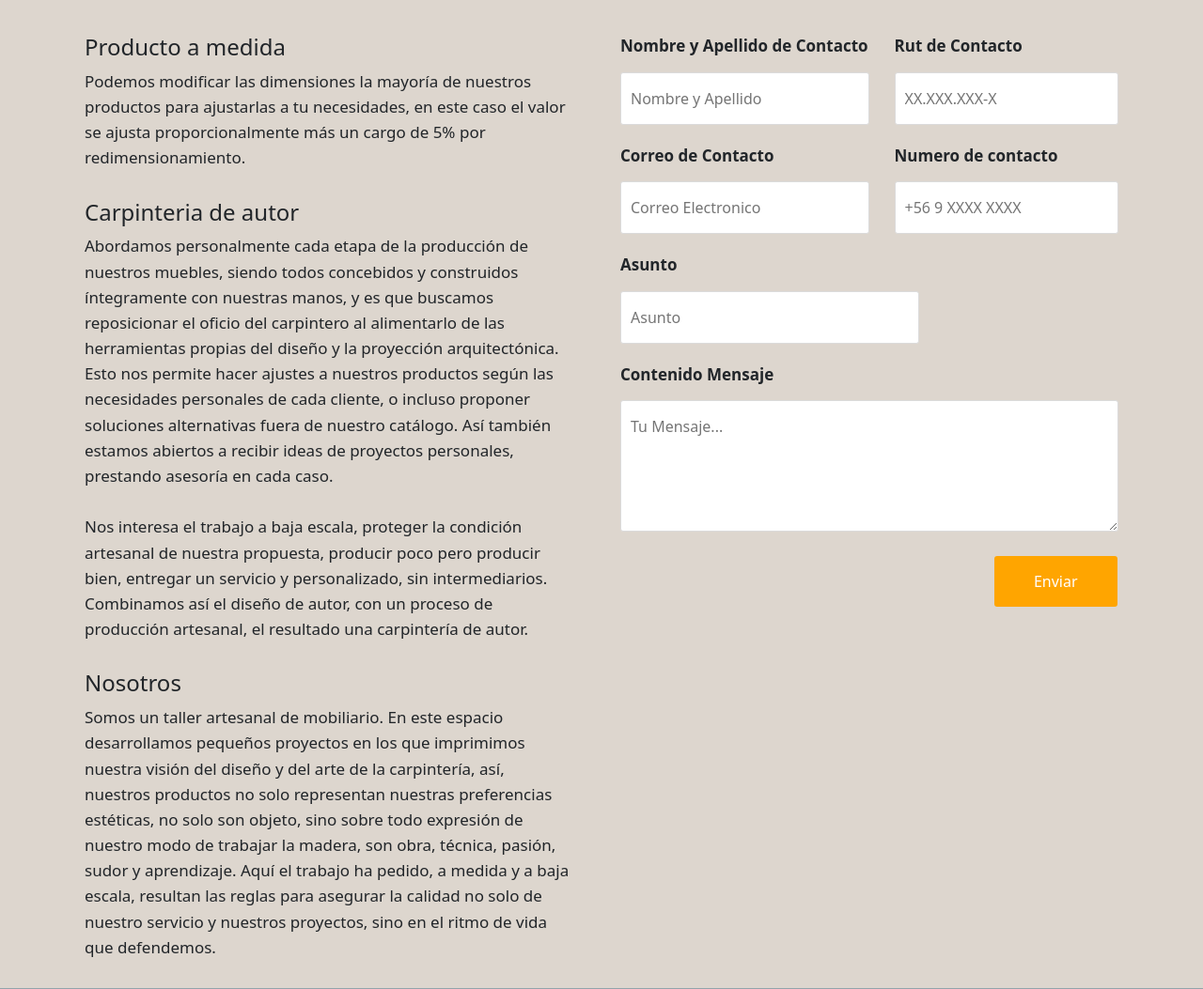
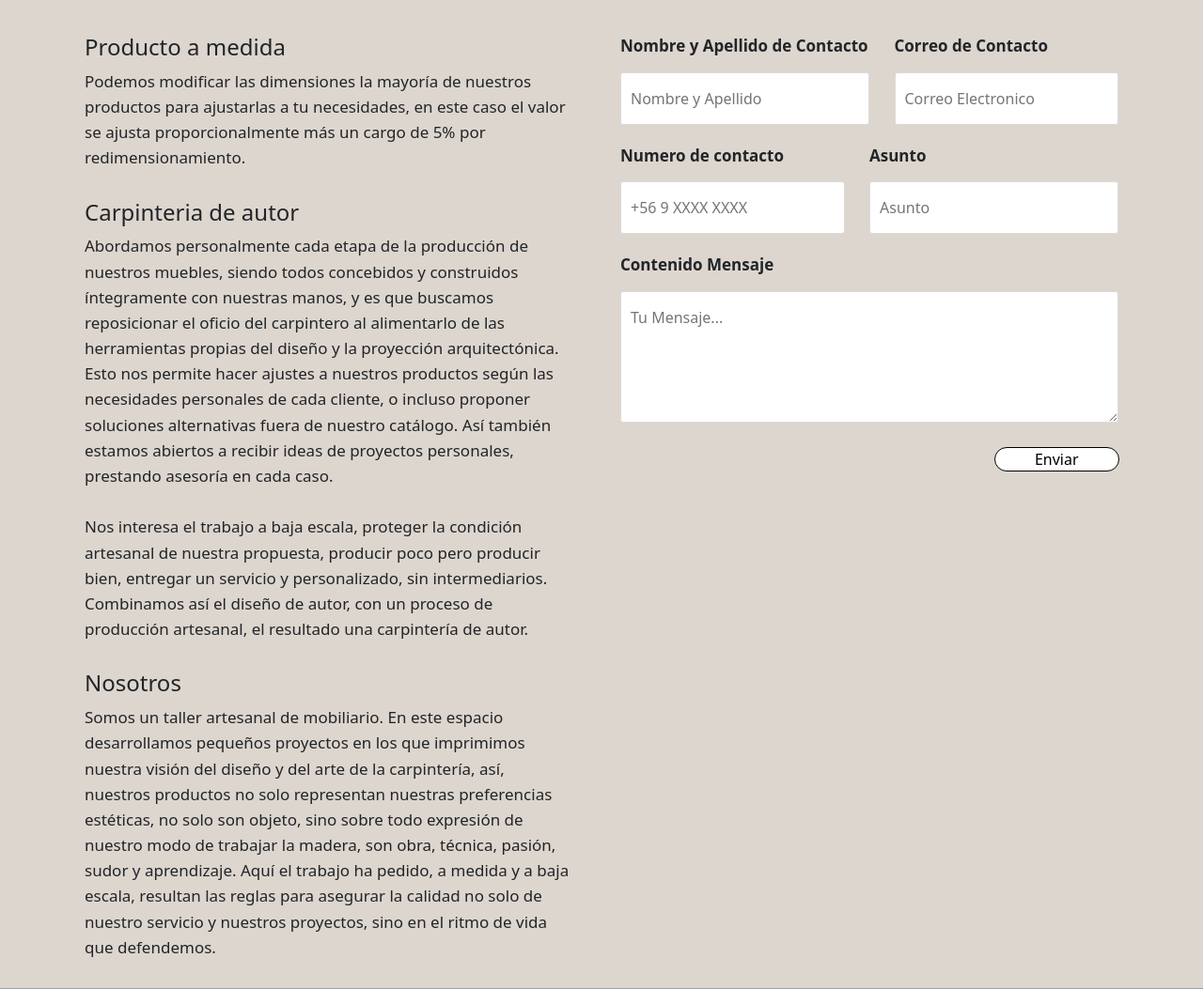
Before and after one commit to MrMonkey09/TiendaMuebles, a Django app: page /contactanos/ in a window 1280 px wide. Shown: the part 254-1307 px from the top of the page at 94% size. Run offline with Django 4.2, Linux system fonts and the light colour scheme.

Commit message:
upgrade contactanos and css fin

```diff
--- a/TiendaMuebles/static/css/style.css
+++ b/TiendaMuebles/static/css/style.css
@@ -169,21 +169,21 @@ footer span {
     max-height: 150px;
 }
 .container-form .btn-enviar{
-    padding: 15px;
     padding-left: 8%;
     padding-right: 8%;
-
+    margin-left: 75%;
     font-size: 16px;
     border: none;
     outline: 0px;
-    background: orange;
-    color: white;
-    border-radius: 3px;
+    background: white;
+    color: black;
+    border-radius: 13rem;
+    border: 1px solid black;
     cursor: pointer;
     transition: all 300ms ease;
 }
 .container-form .btn-enviar:hover{
-    background: #e39403;
+    background: #bebebe;
 }
 .contacto
 {
@@ -194,26 +194,19 @@ footer span {
 .input-nombre
 {
     width: 50%;
-
 }
-.input-rut
+.input-correo
 {
     width: 45%;
 }
-.input-correo
+.input-numero
+{
+    width: 45%;
+}
+.input-asunto
 {
     width: 50%;
 }
-.input-numero
-{
-    width: 45%
-}
-.btn-enviar
-{
-    margin-left: 75%;
-    border-radius: 50%;
-}
-
 /* envia tus diseños */
 
 
--- a/TiendaMuebles/templates/contactanos/contactanos.html
+++ b/TiendaMuebles/templates/contactanos/contactanos.html
@@ -66,10 +66,6 @@
               <a>Nombre y Apellido de Contacto</a>
               <input type="text" name="NombreApellido" placeholder="Nombre y Apellido" class="campo">
             </div>
-            <div class="input-rut">
-              <a>Rut de Contacto</a>
-              <input type="number" name="rut" placeholder="XX.XXX.XXX-X" class="campo">
-            </div>
 
             <div class="input-correo">
               <a>Correo de Contacto</a>
@@ -79,8 +75,7 @@
               <a>Numero de contacto</a>
               <input type="number" name="numero" placeholder="+56 9 XXXX XXXX" class="campo">
             </div>
-
-            <div class="asunto">
+            <div class="input-asunto">
               <a>Asunto</a>
               <input type="text" name="asunto" placeholder="Asunto" class="campo">
             </div>
@@ -89,10 +84,7 @@
               <textarea name="mensaje" placeholder="Tu Mensaje..."></textarea>
               <input type="submit" name="enviar" value="Enviar" class="btn-enviar text-center">
             </div>
-
-          <div>
         </form>
-      </div>
     </main>
     <footer>
       <h3>Acerca de nosotros</h3>
```
